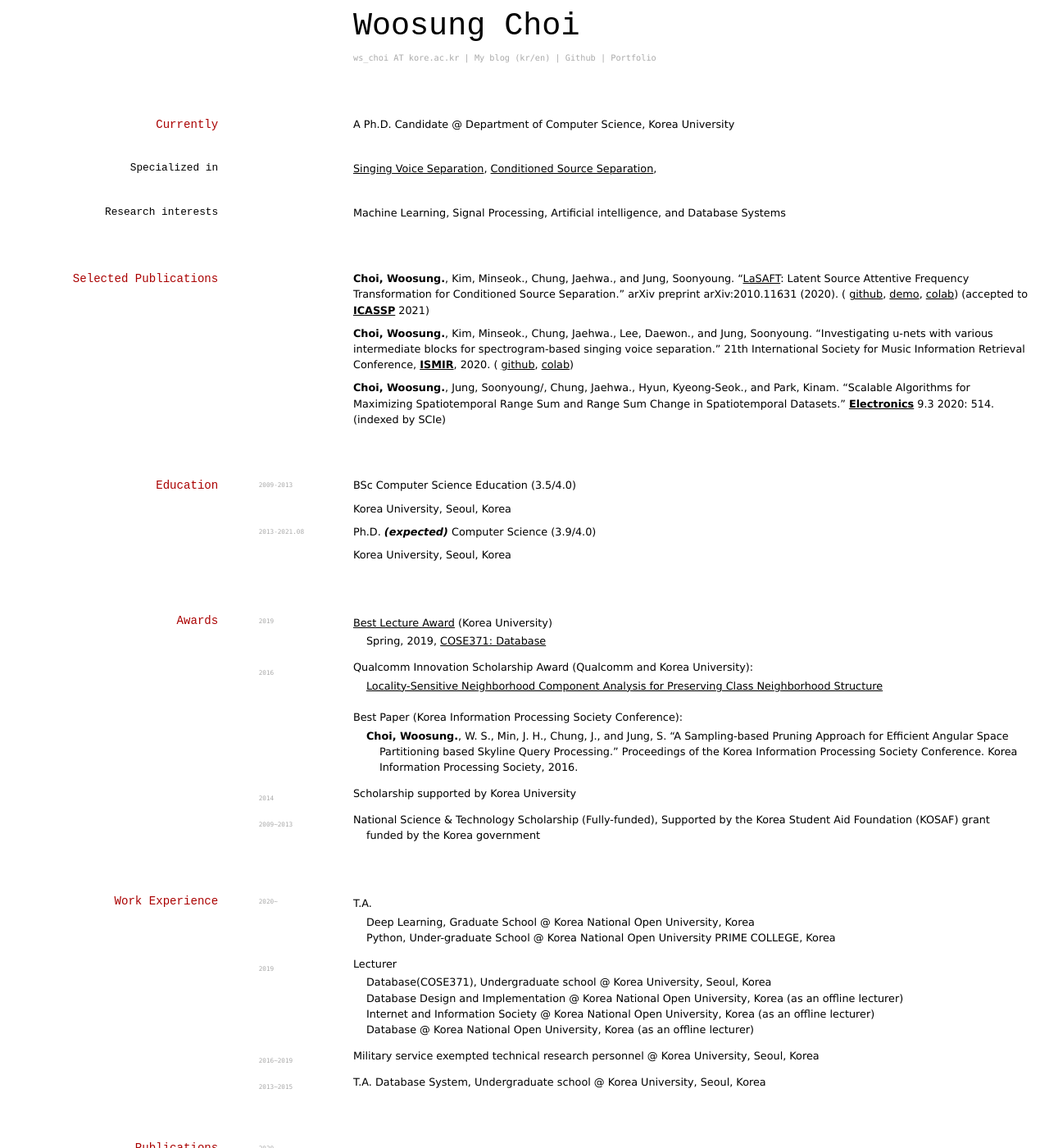
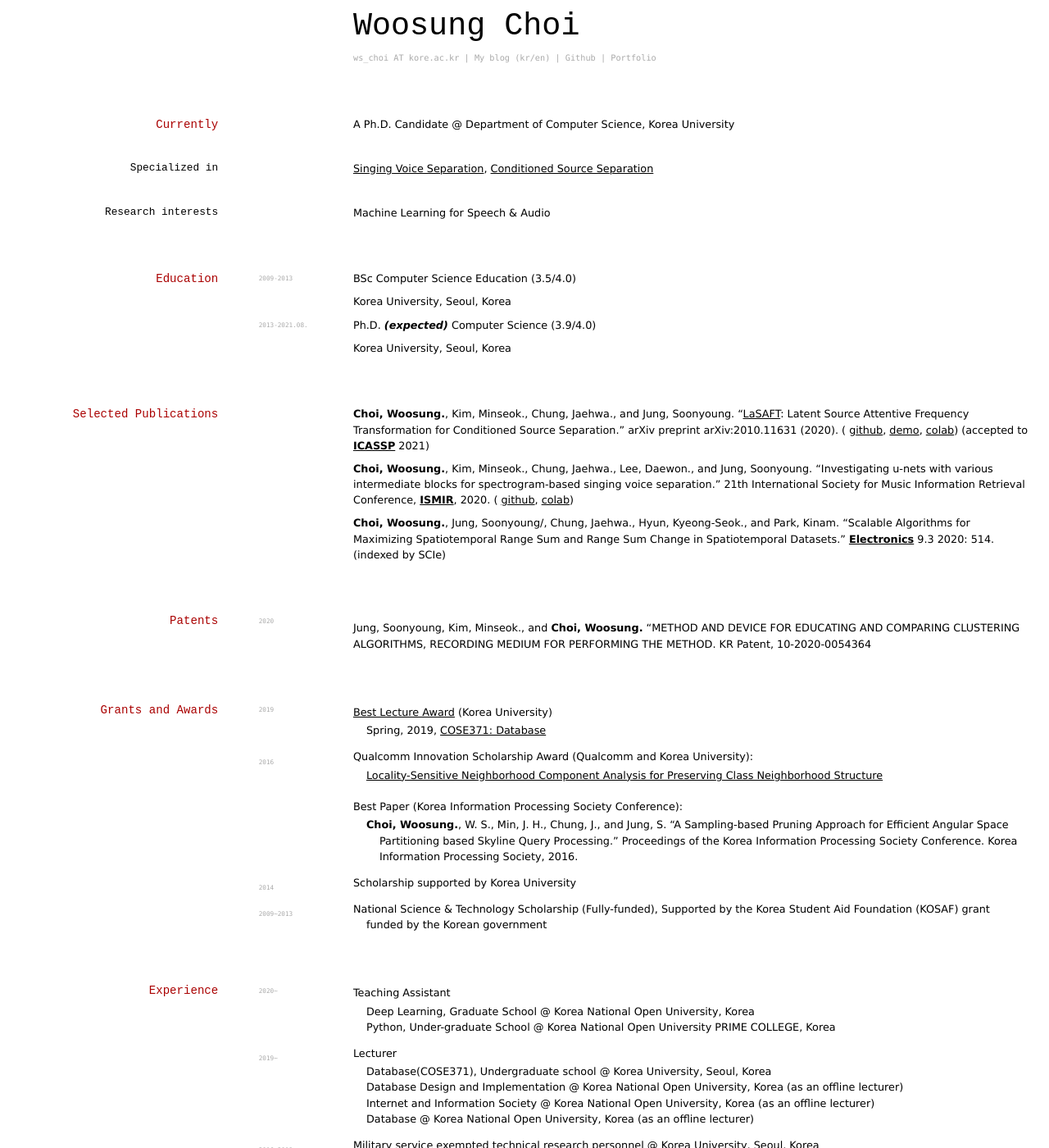
Before and after one commit to ws-choi/cv, a Jekyll site: the page built from index.md, in a window 1280 px wide and 1400 px high. Shown: the whole window at 82% size. Built offline with Jekyll 4.4.1, drawn with Linux system fonts in a browser that asks for light colours; some of the changed text lies outside the part shown.

Commit message:
Update index.md

```diff
--- a/index.md
+++ b/index.md
@@ -18,12 +18,24 @@ A Ph.D. Candidate @ Department of Computer Science, Korea University
 
 ### Specialized in
 
-[Singing Voice Separation](https://github.com/ws-choi/ISMIR2020_U_Nets_SVS), [Conditioned Source Separation](https://github.com/ws-choi/Conditioned-Source-Separation-LaSAFT),
-
+[Singing Voice Separation](https://github.com/ws-choi/ISMIR2020_U_Nets_SVS), [Conditioned Source Separation](https://github.com/ws-choi/Conditioned-Source-Separation-LaSAFT)
 
 ### Research interests
 
-Machine Learning, Signal Processing, Artificial intelligence, and Database Systems
+Machine Learning for Speech & Audio
+
+## Education
+
+`2009-2013`
+BSc Computer Science Education (3.5/4.0)
+
+Korea University, Seoul, Korea
+
+`2013-2021.08.`
+Ph.D. ***(expected)*** Computer Science (3.9/4.0)
+
+Korea University, Seoul, Korea
+
 
 ## Selected Publications
 
@@ -34,19 +46,14 @@ Machine Learning, Signal Processing, Artificial intelligence, and Database Syste
 **Choi, Woosung.**, Jung, Soonyoung/, Chung, Jaehwa., Hyun, Kyeong-Seok., and Park, Kinam. "Scalable Algorithms for Maximizing Spatiotemporal Range Sum and Range Sum Change in Spatiotemporal Datasets." **[Electronics](https://www.mdpi.com/2079-9292/9/3/514)** 9.3 2020: 514. (indexed by SCIe)
 
 
-## Education
+## Patents
 
-`2009-2013`
-BSc Computer Science Education (3.5/4.0)
+`2020`
 
-Korea University, Seoul, Korea
+Jung, Soonyoung, Kim, Minseok., and **Choi, Woosung.** "METHOD AND DEVICE FOR EDUCATING AND COMPARING CLUSTERING ALGORITHMS, RECORDING MEDIUM FOR PERFORMING THE METHOD. KR Patent, 10-2020-0054364
 
-`2013-2021.08`
-Ph.D. ***(expected)*** Computer Science (3.9/4.0)
 
-Korea University, Seoul, Korea
-
-## Awards
+## Grants and Awards
 
 `2019`
 - [Best Lecture Award](https://www.korea.ac.kr/cop/bestLecture/bestLectureList.do?siteId=university#) (Korea University)
@@ -63,16 +70,16 @@ Korea University, Seoul, Korea
 - Scholarship supported by Korea University
 
 `2009~2013`
-- National Science & Technology Scholarship (Fully-funded), Supported by the Korea Student Aid Foundation (KOSAF) grant funded by the Korea government
+- National Science & Technology Scholarship (Fully-funded), Supported by the Korea Student Aid Foundation (KOSAF) grant funded by the Korean government
 
-## Work Experience
+## Experience
 
 `2020~`
-- T.A.
+- Teaching Assistant
     - Deep Learning, Graduate School @ Korea National Open University, Korea
     - Python, Under-graduate School @ Korea National Open University PRIME COLLEGE, Korea
 
-`2019`
+`2019~`
 - Lecturer
     - Database(COSE371), Undergraduate school @ Korea University, Seoul, Korea
     - Database Design and Implementation @ Korea National Open University, Korea (as an offline lecturer)
@@ -83,8 +90,8 @@ Korea University, Seoul, Korea
 - Military service exempted technical research personnel @ Korea University, Seoul, Korea
 
 `2013~2015`
-- T.A.
-    Database System, Undergraduate school @ Korea University, Seoul, Korea
+- Teaching Assistant
+    - Database System, Undergraduate school @ Korea University, Seoul, Korea
 
 
 ## Publications
```
Also changed, not shown: other parts of index.md (+1 -5 lines).
